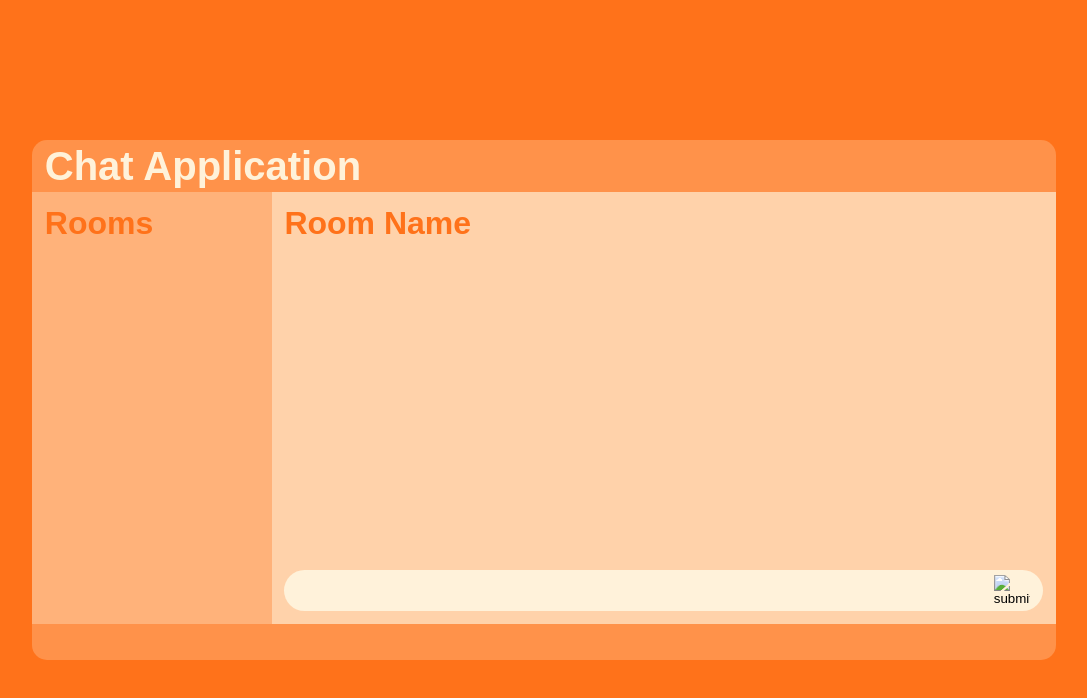
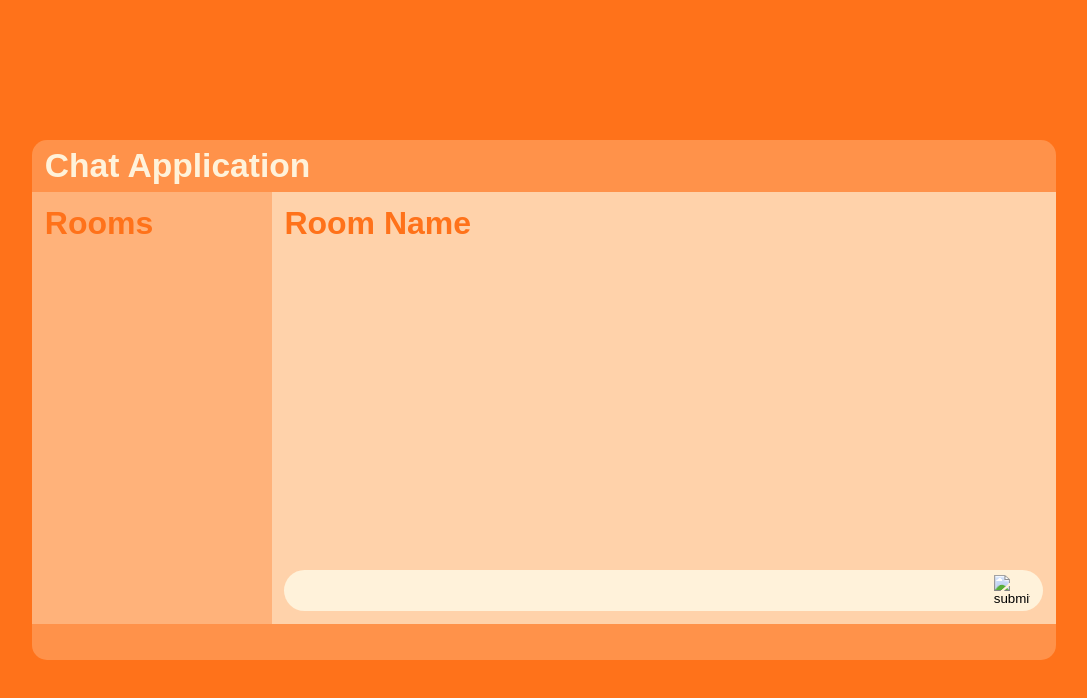
Before and after one commit to mc2522/Chatty, a website: page public/index.html in a window 1280 px wide. Shown: the whole page, without its empty margins (96-1183 px from the left). Drawn offline with Linux system fonts and the light colour scheme; a web font is replaced by a local one.

Commit message:
chat app design semidone

```diff
--- a/public/style.css
+++ b/public/style.css
@@ -21,7 +21,7 @@ h1 {
     margin: 0;
     color: var(--lightest);
     font-family: var(--header-font);
-    font-size: 2.5em;
+    font-size: 2.1em;
 }
 
 h2 {
```
